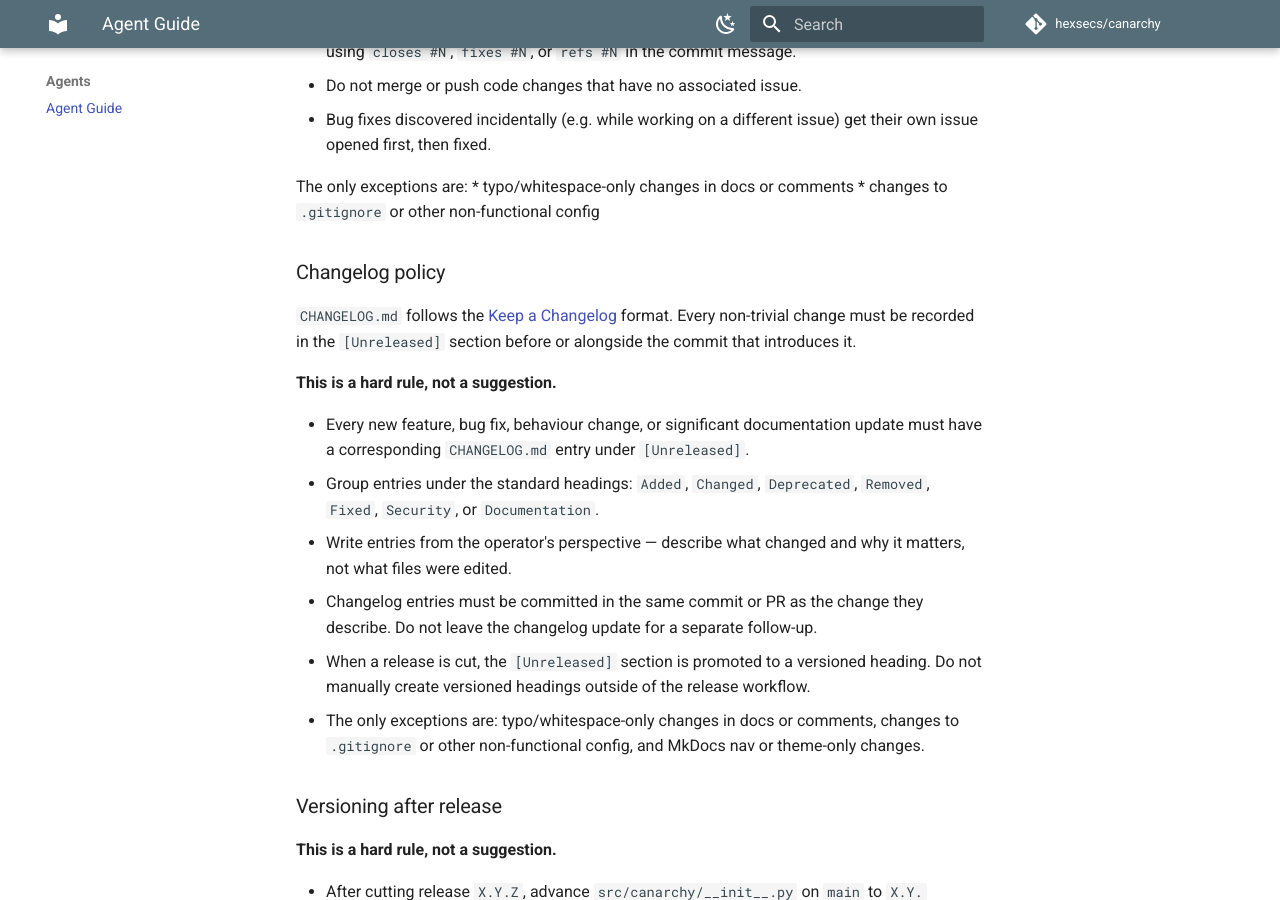
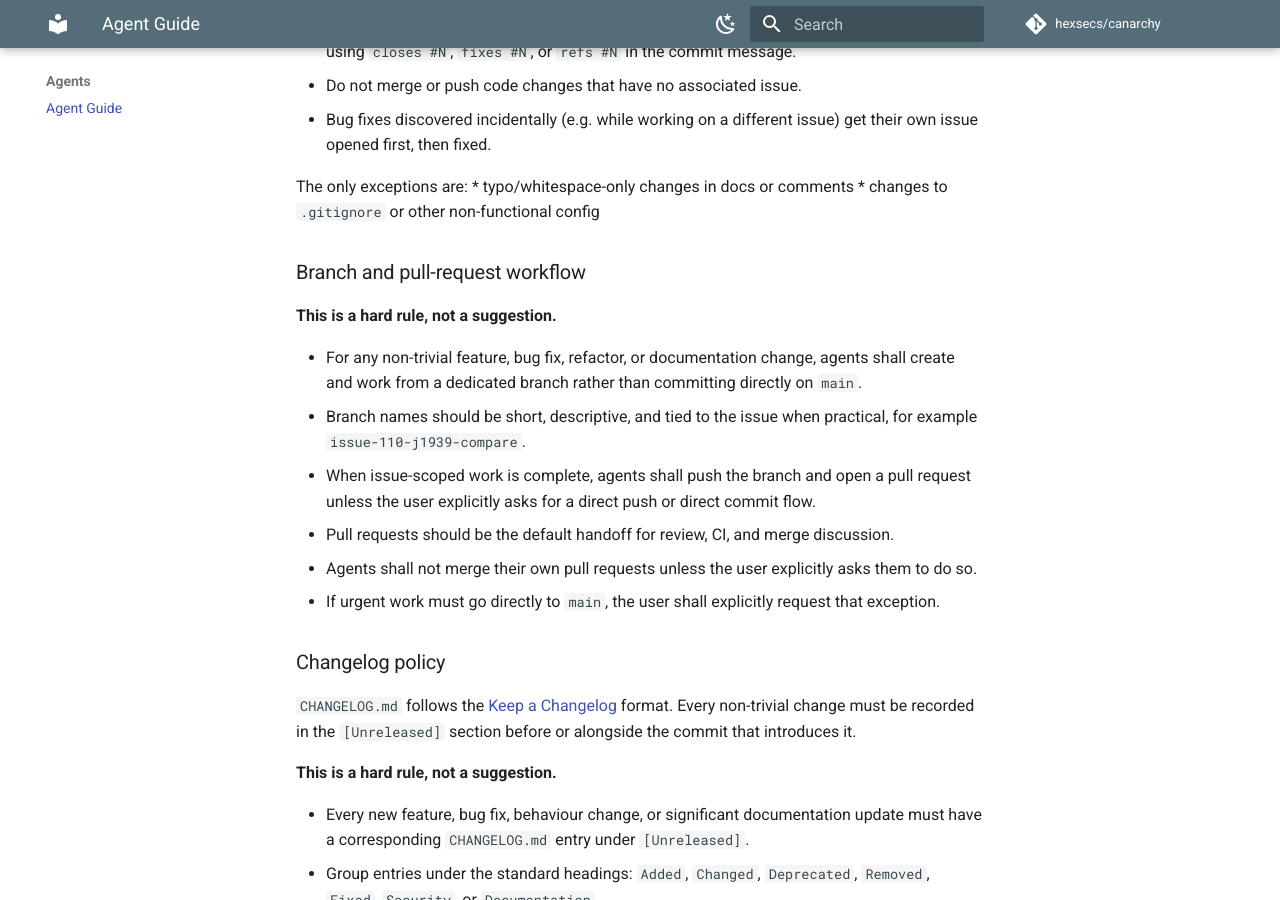
Before and after one commit to hexsecs/canarchy, an MkDocs documentation site: the page built from docs/agents.md, in a window 1280 px wide and 900 px high, scrolled down 1194 px. Built offline with MkDocs 1.6.1 and Material for MkDocs 9.7.7, drawn with Linux system fonts in a browser that asks for light colours; comment, search, counter and statistics services are not loaded; some of the changed text lies outside the part shown.

Commit message:
docs(agents): require branch and PR workflow refs #200
Make the branch-first and PR-default expectations explicit so agents stop treating direct pushes to main as the normal path for non-trivial work.

```diff
--- a/AGENTS.md
+++ b/AGENTS.md
@@ -38,6 +38,17 @@ GitHub Issues are the source of truth for project planning and task tracking.
 The only exceptions are:
 * typo/whitespace-only changes in docs or comments
 * changes to `.gitignore` or other non-functional config
+
+### Branch and pull-request workflow
+
+**This is a hard rule, not a suggestion.**
+
+* For any non-trivial feature, bug fix, refactor, or documentation change, agents shall create and work from a dedicated branch rather than committing directly on `main`.
+* Branch names should be short, descriptive, and tied to the issue when practical, for example `issue-110-j1939-compare`.
+* When issue-scoped work is complete, agents shall push the branch and open a pull request unless the user explicitly asks for a direct push or direct commit flow.
+* Pull requests should be the default handoff for review, CI, and merge discussion.
+* Agents shall not merge their own pull requests unless the user explicitly asks them to do so.
+* If urgent work must go directly to `main`, the user shall explicitly request that exception.
 
 ### Changelog policy
 
@@ -94,12 +105,12 @@ When reviewing your own work before committing or pushing, explicitly check each
 
 1. State that the issue work is complete locally.
 2. Summarize the shipped changes and verification results.
-3. Offer to commit and push the changes if that has not happened yet.
-4. If commit/push is already done, offer to close or update the issue if still needed.
+3. Offer to commit, push the branch, and open a pull request if that has not happened yet.
+4. If the branch and pull request already exist, offer to update or close the issue if still needed.
 5. Recommend the next 2–4 highest-value follow-up tasks.
 6. Present the next steps as a multiple-choice menu, for example:
 
-   A. commit, push, and close the issue
+   A. commit, push the branch, and open a pull request
    B. start the next recommended issue
    C. refine docs or tests around the completed work
    D. inspect or review the implementation before moving on
```
Also changed, not shown: CHANGELOG.md (+4 -0 lines).
